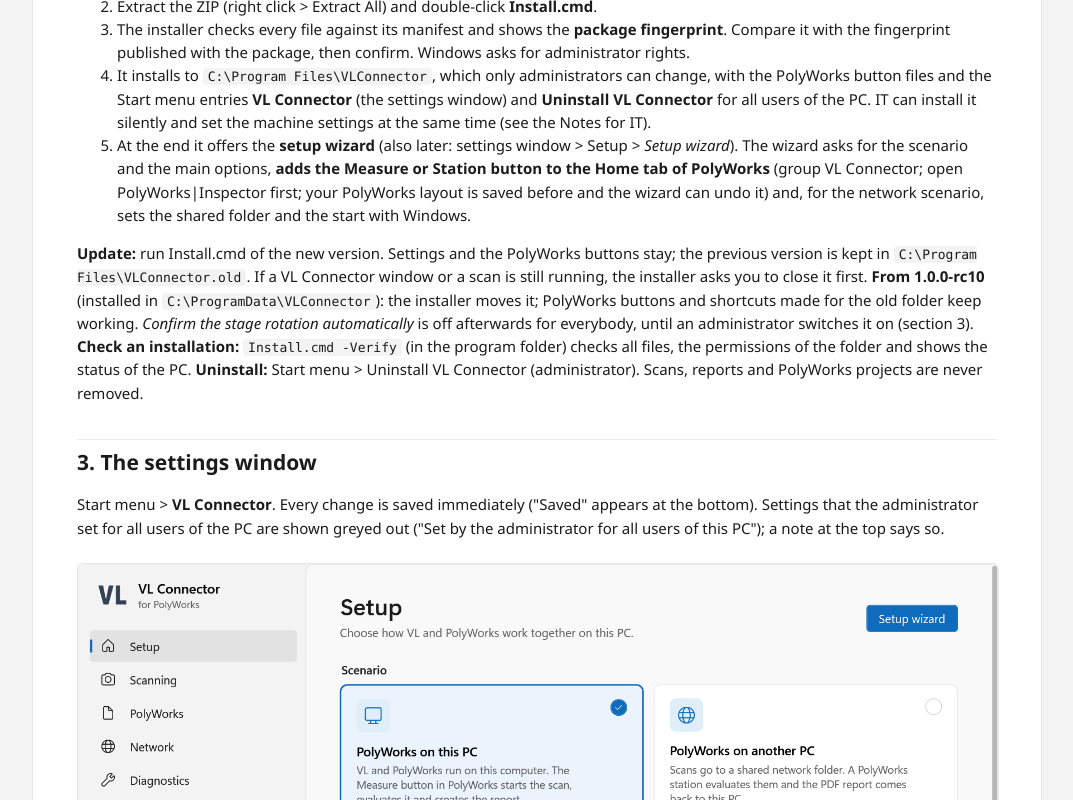
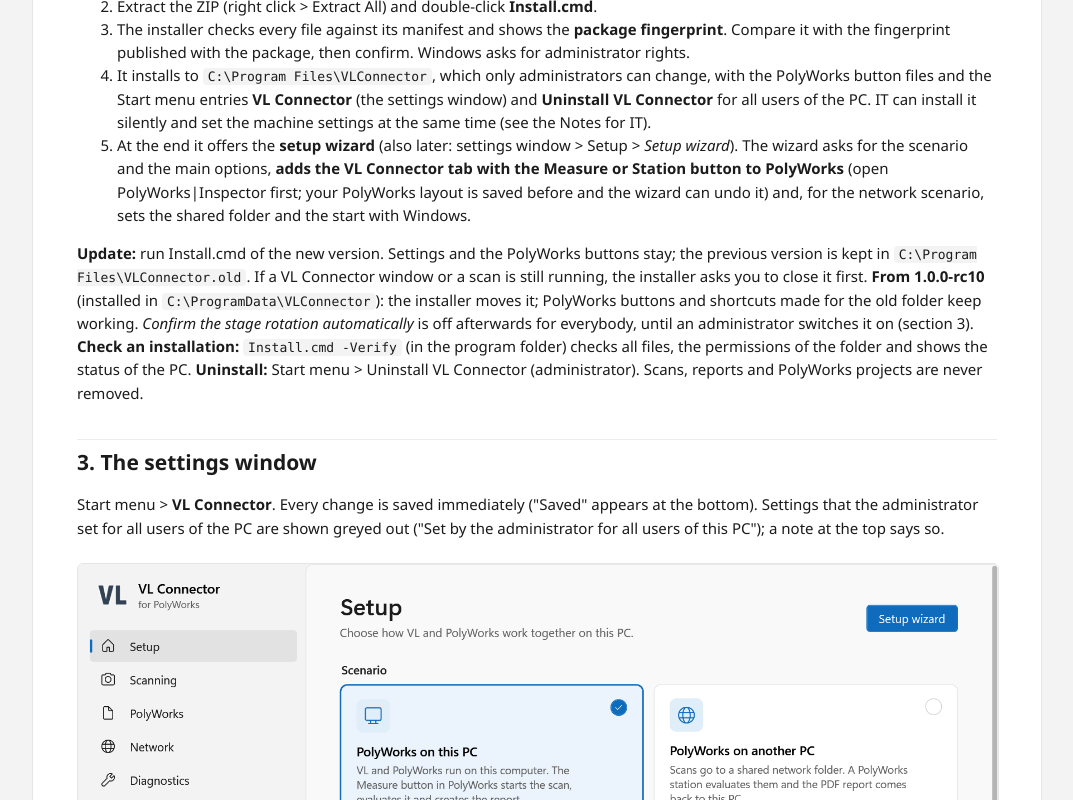
Before and after one commit to sidlos/VLConnector, a plain HTML site: page docs/User-Guide.html in a window 1280 px wide. Shown: the part 1060-1860 px from the top of the page, without its empty margins (103-1176 px from the left). Drawn offline with Linux system fonts and the light colour scheme.

Commit message:
Phase B: the Measure button stays on a tab of its own; clear message for a ribbon nobody has changed
Live test at the scanner on 2026-11-02 (PolyWorks 2026, 26.5):
- PolyWorks takes no group of one's own on a built-in tab such as Home, not even by hand in Customize; a layout
  with such a group makes it fall back to its standard ribbon. Add to PolyWorks puts the button on the tab
  "VL Connector" again (no attempt on Home, which reset the ribbon for a moment).
- A ribbon nobody has changed yet is not written into WINDOW VISUAL_LAYOUT EXPORT at all (no CRibbonBar), so
  there is nothing to add a tab to: Add to PolyWorks imports the macro and explains the one step to do by hand
  (a new tab with the macro) instead of "unknown format". Every new PolyWorks user starts like that; since
  1.0.0-rc10 the button could not be added there.
- The tab is placed after Help found by its resource name, and the check after loading looks for the Home tab
  by resource name too, so both work in any language of PolyWorks.

Co-Authored-By: Claude Opus 5.5 <noreply@anthropic.com>

```diff
--- a/docs/User-Guide.html
+++ b/docs/User-Guide.html
@@ -50,7 +50,7 @@ footer { max-width: 920px; margin: 0 auto 28px; color: #666; font-size: 12px; te
 <li>Extract the ZIP (right click &gt; Extract All) and double-click <strong>Install.cmd</strong>.</li>
 <li>The installer checks every file against its manifest and shows the <strong>package fingerprint</strong>. Compare it with the fingerprint published with the package, then confirm. Windows asks for administrator rights.</li>
 <li>It installs to <code>C:\Program Files\VLConnector</code>, which only administrators can change, with the PolyWorks button files and the Start menu entries <strong>VL Connector</strong> (the settings window) and <strong>Uninstall VL Connector</strong> for all users of the PC. IT can install it silently and set the machine settings at the same time (see the Notes for IT).</li>
-<li>At the end it offers the <strong>setup wizard</strong> (also later: settings window &gt; Setup &gt; <em>Setup wizard</em>). The wizard asks for the scenario and the main options, <strong>adds the Measure or Station button to the Home tab of PolyWorks</strong> (group VL Connector; open PolyWorks|Inspector first; your PolyWorks layout is saved before and the wizard can undo it) and, for the network scenario, sets the shared folder and the start with Windows.</li>
+<li>At the end it offers the <strong>setup wizard</strong> (also later: settings window &gt; Setup &gt; <em>Setup wizard</em>). The wizard asks for the scenario and the main options, <strong>adds the VL Connector tab with the Measure or Station button to PolyWorks</strong> (open PolyWorks|Inspector first; your PolyWorks layout is saved before and the wizard can undo it) and, for the network scenario, sets the shared folder and the start with Windows.</li>
 </ol>
 <p><strong>Update:</strong> run Install.cmd of the new version. Settings and the PolyWorks buttons stay; the previous version is kept in <code>C:\Program Files\VLConnector.old</code>. If a VL Connector window or a scan is still running, the installer asks you to close it first. <strong>From 1.0.0-rc10</strong> (installed in <code>C:\ProgramData\VLConnector</code>): the installer moves it; PolyWorks buttons and shortcuts made for the old folder keep working. <em>Confirm the stage rotation automatically</em> is off afterwards for everybody, until an administrator switches it on (section 3). <strong>Check an installation:</strong> <code>Install.cmd -Verify</code> (in the program folder) checks all files, the permissions of the folder and shows the status of the PC. <strong>Uninstall:</strong> Start menu &gt; Uninstall VL Connector (administrator). Scans, reports and PolyWorks projects are never removed.</p>
 <h2 id="3-the-settings-window">3. The settings window</h2>
@@ -93,13 +93,13 @@ footer { max-width: 920px; margin: 0 auto 28px; color: #666; font-size: 12px; te
 <p><strong>Verdict rules.</strong> The verdict is <strong>OK</strong> only when every control has one of PolyWorks&#39; results inside the tolerance (<em>Within ... safe zone</em>, or <em>Within ... warning zone</em>, shown as OK with a warning). It is <strong>NOK</strong> when a control is beyond its tolerance, was not measured, or has a result VL Connector does not know (named in the summary). There is <strong>no verdict</strong> (an error, the piece is kept for checking) when the template has no controls, when the alignment or the measurement failed in PolyWorks, or when the STL is not the one VL Connector exported. VL Connector evaluates controls on features and comparison points with a best-fit alignment to the CAD.</p>
 <h2 id="5-scenario-a-the-measure-button">5. Scenario A: the Measure button</h2>
 <h3 id="add-the-button-to-polyworks-once-per-windows-user">Add the button to PolyWorks (once per Windows user)</h3>
-<p>Automatically: open PolyWorks|Inspector (any project), then press <strong>Add to PolyWorks</strong> in the setup wizard or in the settings window, page <strong>PolyWorks</strong>. The <strong>Measure</strong> button appears at the end of the <strong>Home</strong> tab, in the group <strong>VL Connector</strong> (move it elsewhere if you like). Your PolyWorks visual layout is saved before (in <code>%LOCALAPPDATA%\VLConnector\polyworks-layout</code>); the wizard can undo it.</p>
+<p>Automatically: open PolyWorks|Inspector (any project), then press <strong>Add to PolyWorks</strong> in the setup wizard or in the settings window, page <strong>PolyWorks</strong>. A ribbon tab <strong>VL Connector</strong> with the <strong>Measure</strong> button appears. Your PolyWorks visual layout is saved before (in <code>%LOCALAPPDATA%\VLConnector\polyworks-layout</code>); the wizard can undo it. If the PolyWorks ribbon has never been changed, PolyWorks does not let VL Connector add a tab: VL Connector then imports the macro and says so; add the tab once by hand (step 4 below, as a new tab <strong>VL Connector</strong>), and from then on <strong>Add to PolyWorks</strong> works. PolyWorks takes no own group on its built-in tabs such as Home, so the button is on a tab of its own.</p>
 <p>By hand instead:</p>
 <ol>
 <li>In the settings window, page <strong>PolyWorks</strong>, press <strong>Copy macro path</strong>.</li>
 <li>In PolyWorks|Inspector open <strong>File &gt; Visual Layout &gt; Customize &gt; Customize</strong>.</li>
 <li>Tab <strong>Macro Scripts</strong> &gt; <strong>Import</strong>, paste the path (<code>C:\Program Files\VLConnector\VLC_Measure_Button.pwmacro</code>) and confirm.</li>
-<li>Tab <strong>Customize Ribbon</strong> (or Quick Access Toolbar) &gt; choose <strong>Macro Script Files</strong> &gt; select <strong>VLC_Measure_Button</strong> &gt; <strong>Add</strong>. As icon, use the file from <strong>Copy icon path</strong> (<code>VLC_icon_32.png</code>).</li>
+<li>Tab <strong>Customize Ribbon</strong> (or Quick Access Toolbar) &gt; <strong>New Tab</strong> (name it <strong>VL Connector</strong>) &gt; choose <strong>Macro Script Files</strong> &gt; select <strong>VLC_Measure_Button</strong> &gt; <strong>Add</strong>. As icon, use the file from <strong>Copy icon path</strong> (<code>VLC_icon_32.png</code>).</li>
 </ol>
 <p>The button only calls the installed macro, so updates of VL Connector need no new import.</p>
 <p><img src="images/settings-polyworks.png" alt="PolyWorks page"></p>
```
Also changed, not shown: docs/Acceptance-Checklist.html (+2 -2 lines), docs/IT-Review.html (+1 -1 lines), 11 other files.
